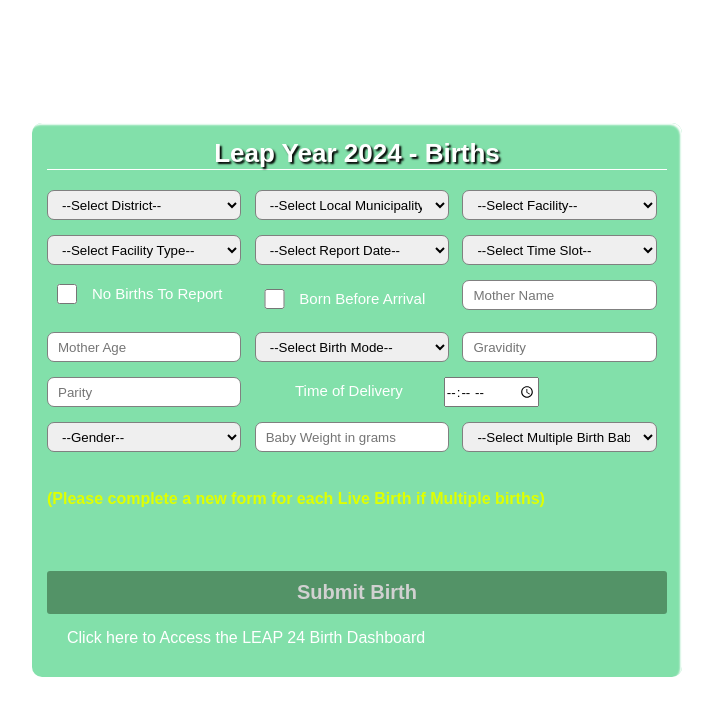
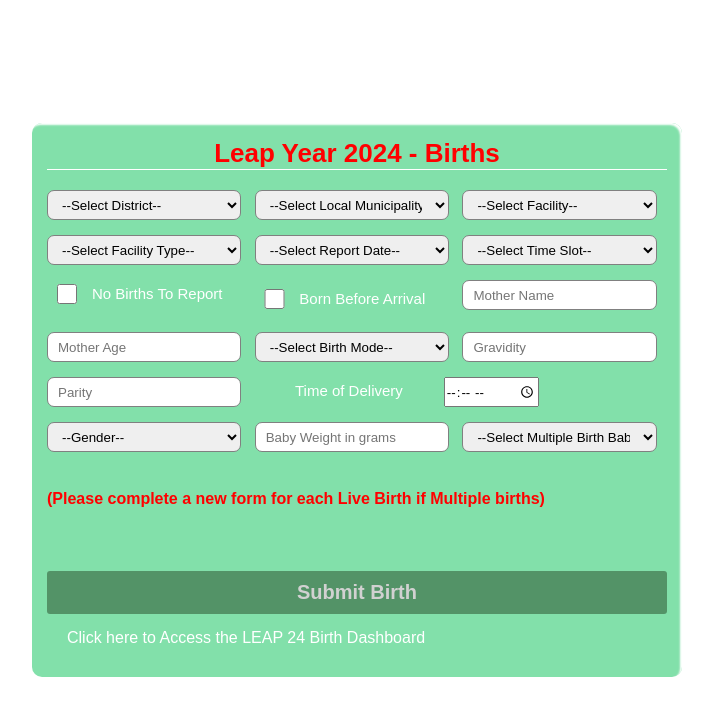
Before and after one commit to BoetaV/ecLeap24, a plain HTML site: page index.html in a window 1280 px wide. Shown: the whole page, without its empty margins (283-996 px from the left). Drawn offline with Linux system fonts and the light colour scheme.

Commit message:
Update index.html

```diff
--- a/index.html
+++ b/index.html
@@ -41,8 +41,7 @@ body{
     font-weight: 600;
     text-align: center;
     padding-bottom: px;
-    color: white;
-    text-shadow: 2px 2px 2px black;
+    color: red;
     border-bottom: solid 1px white;
 }
 
@@ -161,7 +160,7 @@ body{
 
 h4 {
   font-size: 16px;
-  color: #DFFF00;
+  color: Red;
   margin-top: 20px; /* Adjust the top margin to create space */
   text-align: center; /* Center the text horizontally */
   line-height: 1.5; /* Adjust the line height for vertical centering */
```
